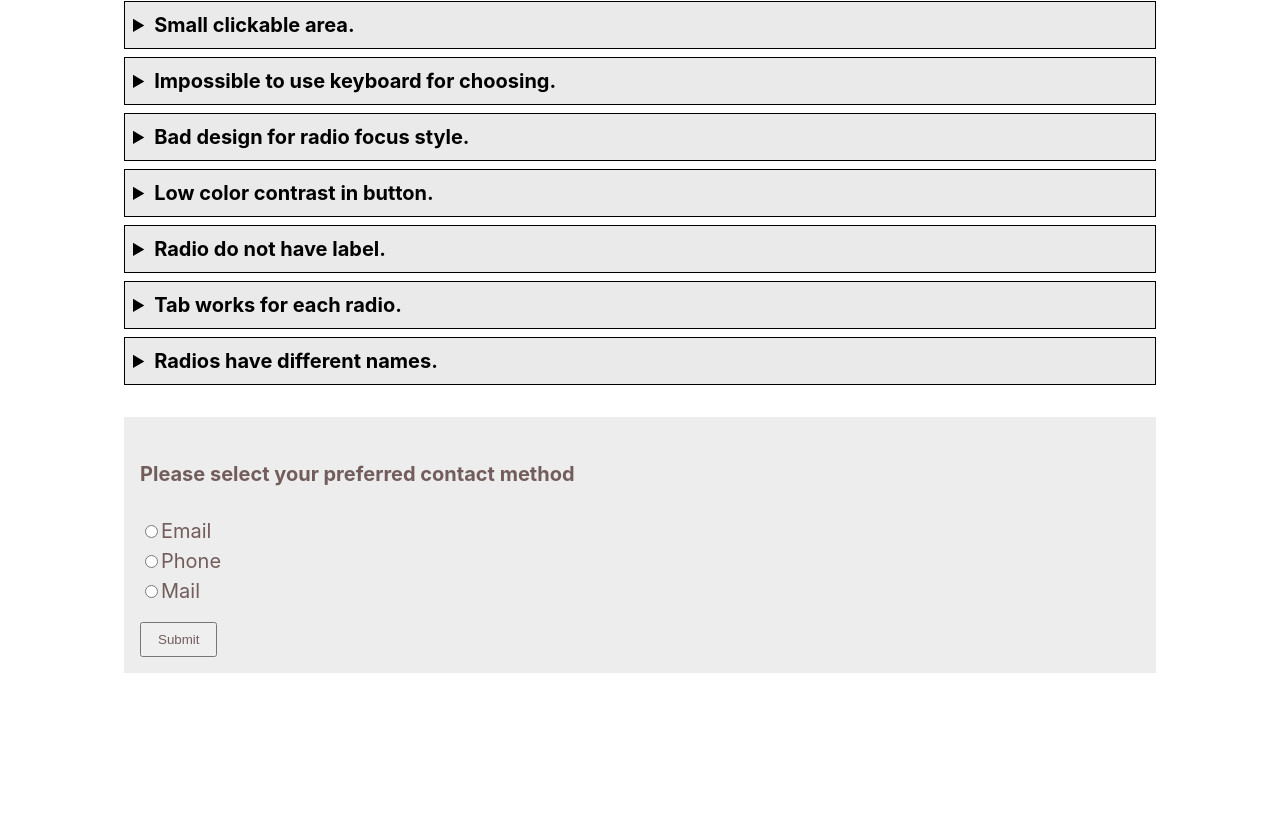
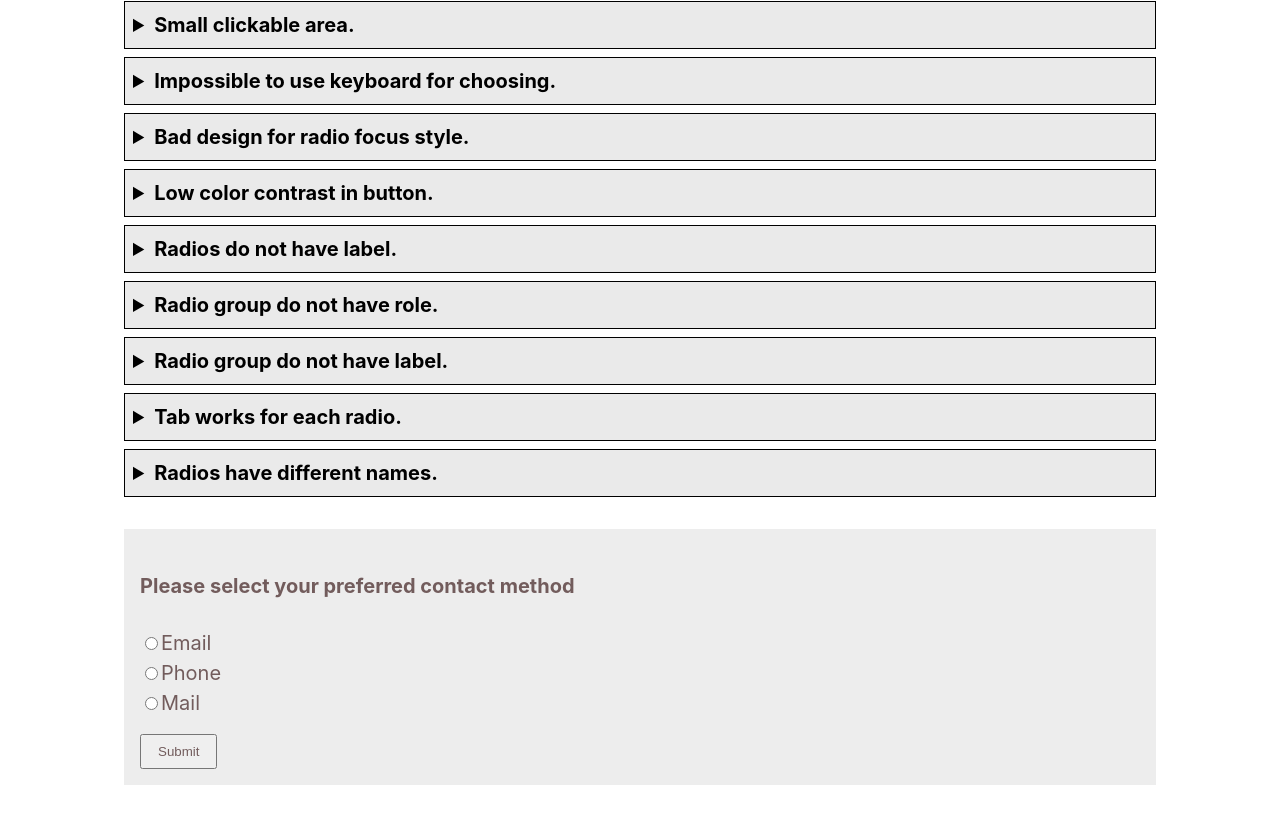
Before and after one commit to Alena5041/Accessibility, a Next.js app in the folder inaccessible-components/: page /page-radio in a window 1280 px wide. Shown: the part 726-1549 px from the top of the page. Built offline with nearby package versions, Linux system fonts and the light colour scheme.

Commit message:
fix description

```diff
--- a/inaccessible-components/pages/page-radio.js
+++ b/inaccessible-components/pages/page-radio.js
@@ -46,9 +46,21 @@ export default function PageRadios() {
         </details>
 
         <details>
-          <summary>Radio do not have label.</summary>
-          For screen reader users necessary to have label for components
-          without. text.
+          <summary>Radios do not have label.</summary>
+          For screen reader users necessary to have label for components without
+          text.
+        </details>
+
+        <details>
+          <summary>Radio group do not have role.</summary>
+          Add role for radio group to announce as radiogroup for screen reader
+          users.
+        </details>
+
+        <details>
+          <summary>Radio group do not have label.</summary>
+          For screen reader users necessary to have label for components without
+          text.
         </details>
 
         <details>
```
